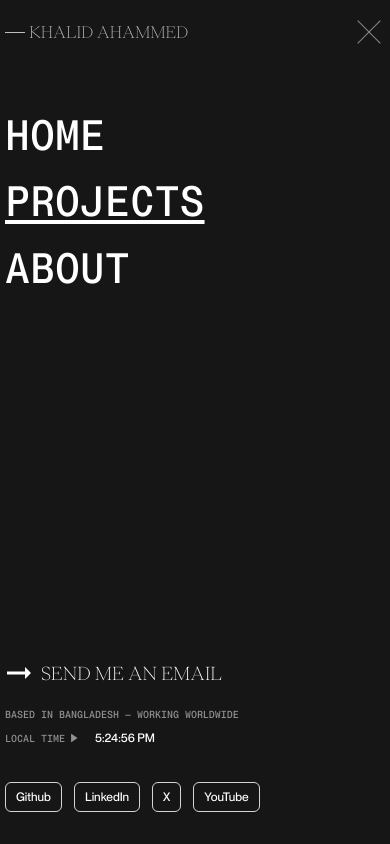
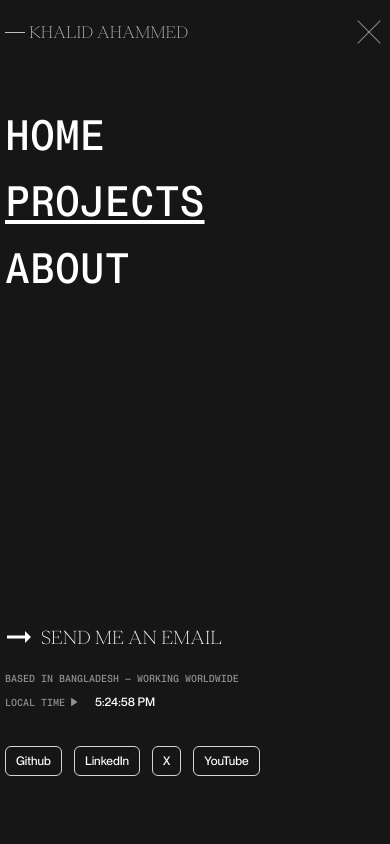
Before and after one commit to khalid999devs/Khalid-s-portfolio, a React (Vite) app in the folder client/: page /projects in a window 390 px wide. Both pictures are taken after a click on the element 369 px from the left and 26 px from the top of the page. Built offline with nearby package versions, Linux system fonts and the light colour scheme; no server answers.

Commit message:
website final version updated

```diff
--- a/client/package.json
+++ b/client/package.json
@@ -7,7 +7,8 @@
     "dev": "vite",
     "build": "vite build",
     "lint": "eslint .",
-    "preview": "vite preview"
+    "preview": "vite preview",
+    "expose": "vite --host"
   },
   "dependencies": {
     "@gsap/react": "^2.1.1",
--- a/client/src/components/Navs/PageNav.jsx
+++ b/client/src/components/Navs/PageNav.jsx
@@ -38,7 +38,7 @@ const PageNav = ({ isPageMenu, setIsPageMenu, classes }) => {
         clearInterval(iid);
       }
     };
-  }, []);
+  }, [isPageMenu]);
 
   useEffect(() => {
     if (contactTitleRef.current) {
@@ -67,7 +67,7 @@ const PageNav = ({ isPageMenu, setIsPageMenu, classes }) => {
         {
           translateX: 0,
           opacity: 1,
-          delay: 0.5,
+          delay: 0.2,
           stagger: 0.1,
           duration: 0.8,
           ease: 'back.in',
@@ -155,7 +155,7 @@ const PageNav = ({ isPageMenu, setIsPageMenu, classes }) => {
                 Contact
               </h1>
 
-              <div className='flex flex-col gap-9 md:gap-14 pb-8'>
+              <div className='flex flex-col gap-9 md:gap-14 pb-8 mb-9 md:mb-0'>
                 <div className='flex flex-col gap-4 md:gap-8'>
                   <div className='flex items-center md:justify-start gap-1 -translate-x-1 group'>
                     <MdOutlineArrowRightAlt className='text-white text-4xl transition-transform duration-1000 group-hover:translate-x-1' />
--- a/client/src/pages/Projects.jsx
+++ b/client/src/pages/Projects.jsx
@@ -32,7 +32,7 @@ const Projects = () => {
     <div className='w-full pb-28 min-h-screen screen-max-width pt-[160px] sec-x-padding'>
       <MetaCard title={'Projects'} />
 
-      <div className='flex flex-col gap-8 pl-8 md:pl-28'>
+      <div className='flex flex-col gap-8 w-full md:pl-28'>
         <div className='flex w-full justify-center md:justify-start items-center gap-4'>
           <h1 className='text-[2.2rem] sm:text-[3rem] md:text-[4rem] text-pp-eiko text-letter-reveal'>
             SELECTED
```
